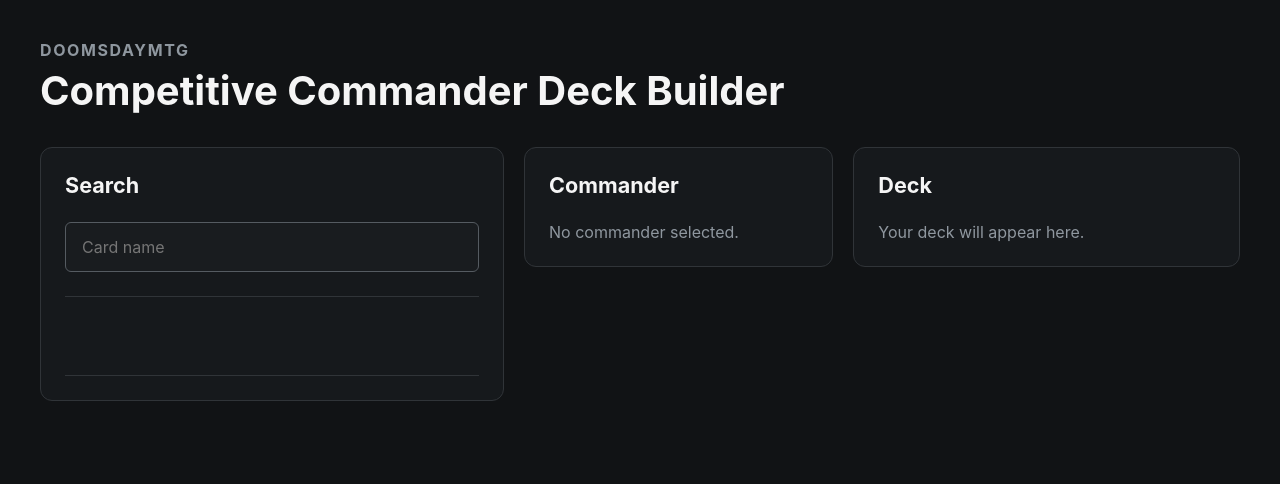
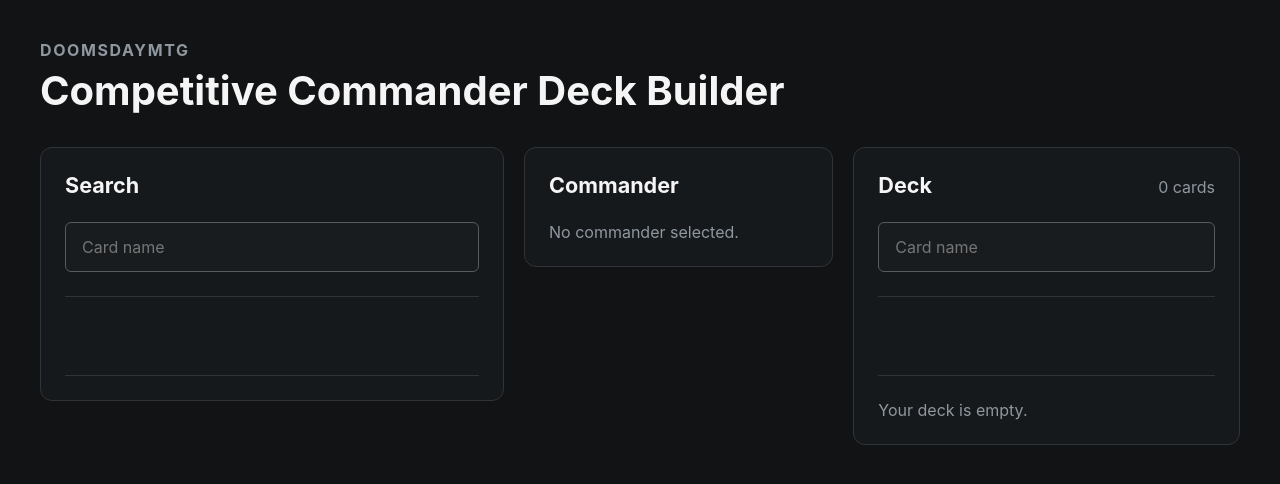
Before and after one commit to Zevl411/doomsday-mtg, a Vue app: page / in a window 1280 px wide. Shown: the top 484 px of the page. Built offline with nearby package versions, Linux system fonts and the light colour scheme.

Commit message:
independant searches

```diff
--- a/src/App.vue
+++ b/src/App.vue
@@ -5,7 +5,11 @@
       :commander="deck.commander"
       @clear-commander="clearCommander"
     />
-    <DeckPanel />
+    <DeckPanel
+      :cards="deck.cards"
+      @card-selected="addDeckCard"
+      @remove-card="removeDeckCard"
+    />
   </AppLayout>
 </template>
 
@@ -33,4 +37,18 @@ function selectCommander(card: ScryfallCard) {
 function clearCommander() {
   deck.commander = null
 }
+
+function addDeckCard(card: ScryfallCard) {
+  if (deck.commander?.id === card.id) {
+    return
+  }
+
+  // push() adds one item to the end of an array.
+  deck.cards.push(card)
+}
+
+function removeDeckCard(index: number) {
+  // filter() creates a new array containing every item except the chosen one.
+  deck.cards = deck.cards.filter((_card, cardIndex) => cardIndex !== index)
+}
 </script>
--- a/src/components/CardSearch.vue
+++ b/src/components/CardSearch.vue
@@ -1,7 +1,7 @@
 <template>
-  <label class="sr-only" for="card-search">Search for a Magic card</label>
+  <label class="sr-only" :for="searchInputId">Search for a Magic card</label>
   <input
-    id="card-search"
+    :id="searchInputId"
     v-model="query"
     type="search"
     placeholder="Card name"
@@ -35,7 +35,7 @@
 </template>
 
 <script setup lang="ts">
-import { onUnmounted, ref, watch } from 'vue'
+import { onUnmounted, ref, useId, watch } from 'vue'
 import { searchCards } from '../api/scryfall'
 import type { ScryfallCard } from '../types/card'
 
@@ -49,6 +49,9 @@ const props = withDefaults(defineProps<{ commanderOnly?: boolean }>(), {
 const emit = defineEmits<{
   'card-selected': [card: ScryfallCard]
 }>()
+
+// useId() gives each CardSearch instance its own accessible input and label ID.
+const searchInputId = useId()
 
 // ref() makes a value reactive, so Vue updates the page when it changes.
 const query = ref('')
--- a/src/components/DeckPanel.vue
+++ b/src/components/DeckPanel.vue
@@ -1,6 +1,35 @@
 <template>
   <section class="app-panel deck-panel">
-    <h2>Deck</h2>
-    <p class="placeholder-text">Your deck will appear here.</p>
+    <div class="panel-heading">
+      <h2>Deck</h2>
+      <span>{{ cards.length }} cards</span>
+    </div>
+
+    <CardSearch @card-selected="emit('card-selected', $event)" />
+
+    <ul v-if="cards.length" class="deck-card-list">
+      <li v-for="(card, index) in cards" :key="`${card.id}-${index}`">
+        <span>{{ card.name }}</span>
+        <button type="button" @click="emit('remove-card', index)">
+          Remove
+        </button>
+      </li>
+    </ul>
+    <p v-else class="placeholder-text deck-empty">Your deck is empty.</p>
   </section>
 </template>
+
+<script setup lang="ts">
+import CardSearch from './CardSearch.vue'
+import type { ScryfallCard } from '../types/card'
+
+defineProps<{
+  cards: ScryfallCard[]
+}>()
+
+// These events let App.vue handle changes while this panel only displays them.
+const emit = defineEmits<{
+  'card-selected': [card: ScryfallCard]
+  'remove-card': [index: number]
+}>()
+</script>
--- a/src/style.css
+++ b/src/style.css
@@ -63,6 +63,17 @@ body {
   font-size: 1.35rem;
 }
 
+.panel-heading {
+  display: flex;
+  align-items: baseline;
+  justify-content: space-between;
+  gap: 16px;
+}
+
+.panel-heading span {
+  color: #8f979f;
+}
+
 .placeholder-text {
   margin: 0;
   color: #8f979f;
@@ -94,14 +105,17 @@ input:focus {
 .results ul {
   display: grid;
   gap: 16px;
+  max-height: calc((124px * 6) + (16px * 5));
   margin: 0;
-  padding: 0;
+  padding: 0 8px 0 0;
+  overflow-y: auto;
   list-style: none;
 }
 
 .card-result {
   display: flex;
   width: 100%;
+  height: 124px;
   gap: 16px;
   padding: 12px;
   border: 1px solid #303438;
@@ -202,6 +216,41 @@ input:focus {
   background: #292d31;
 }
 
+.deck-card-list {
+  display: grid;
+  gap: 8px;
+  margin: 24px 0 0;
+  padding: 0;
+  list-style: none;
+}
+
+.deck-card-list li {
+  display: flex;
+  align-items: center;
+  justify-content: space-between;
+  gap: 16px;
+  padding: 10px 0;
+  border-bottom: 1px solid #303438;
+}
+
+.deck-card-list button {
+  padding: 6px 9px;
+  border: 1px solid #555b61;
+  border-radius: 5px;
+  color: #f5f5f5;
+  background: transparent;
+  font: inherit;
+  cursor: pointer;
+}
+
+.deck-card-list button:hover {
+  background: #292d31;
+}
+
+.deck-empty {
+  margin-top: 24px;
+}
+
 .status,
 .error {
   margin: 0;
```
